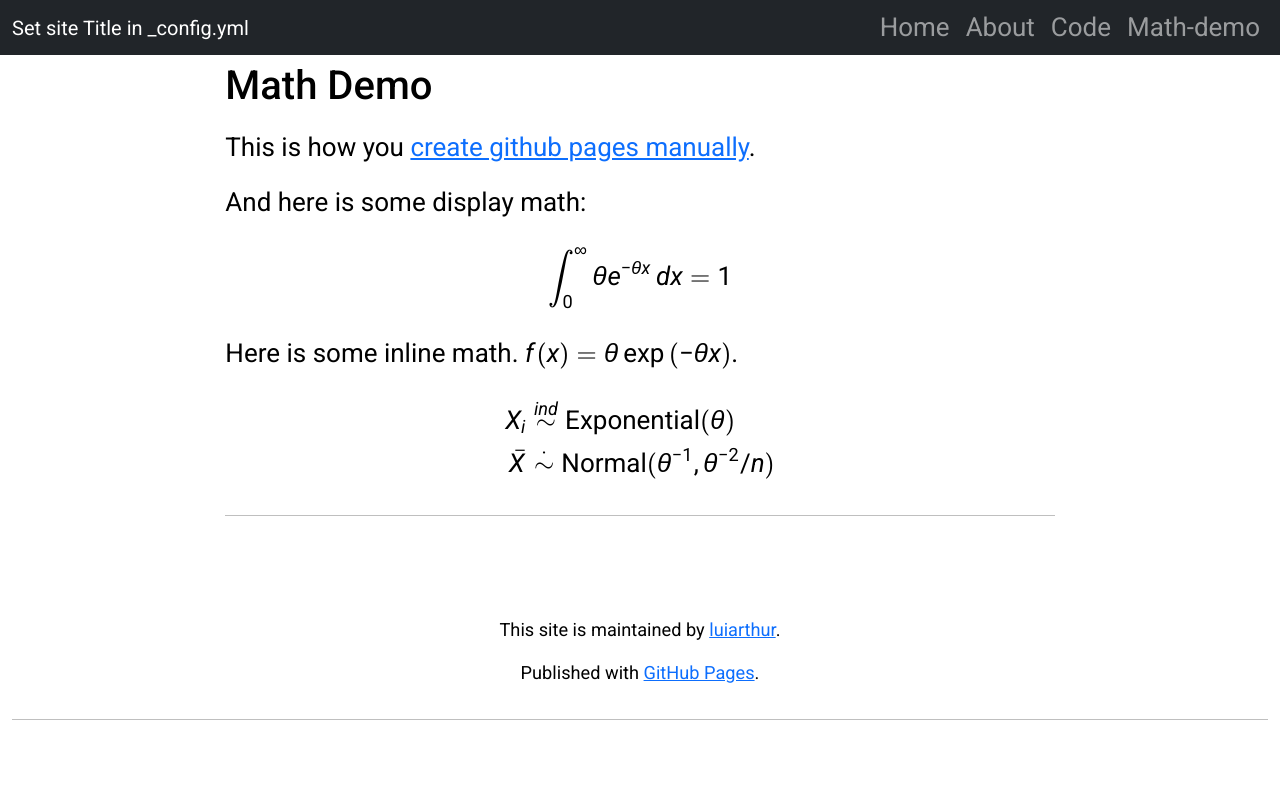
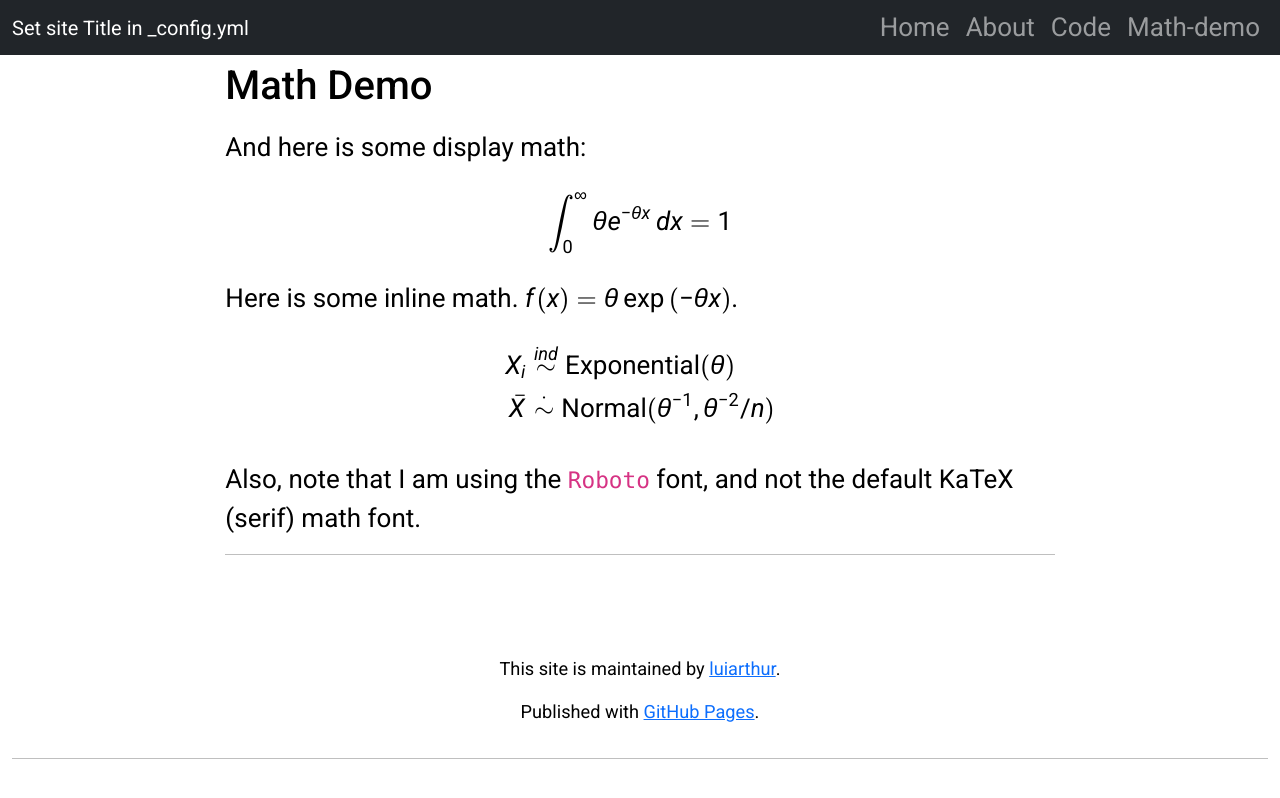
Before and after one commit to luiarthur/ghpage-template, a Jekyll site: the page built from docs/math-demo.md, in a window 1280 px wide. Shown: the top 798 px of the page. Built offline with Jekyll 4.4.1, drawn with Linux system fonts in a browser that asks for light colours; nearby versions of some CDN libraries; comment, search, counter and statistics services are not loaded.

Commit message:
cleaned up the math

```diff
--- a/docs/math-demo.md
+++ b/docs/math-demo.md
@@ -6,8 +6,6 @@ math: on
 ---
 
 # Math Demo
-
-This is how you [create github pages manually][1].
 
 And here is some display math:
 
@@ -24,4 +22,5 @@ X_i &\ind \text{Exponential}(\theta) \\
 \end{aligned}
 $$
 
-[1]: https://help.github.com/articles/creating-project-pages-manually
+Also, note that I am using the `Roboto` font, and not the default KaTeX (serif)
+math font.
```
Also changed, not shown: docs/index.md (+5 -0 lines).
